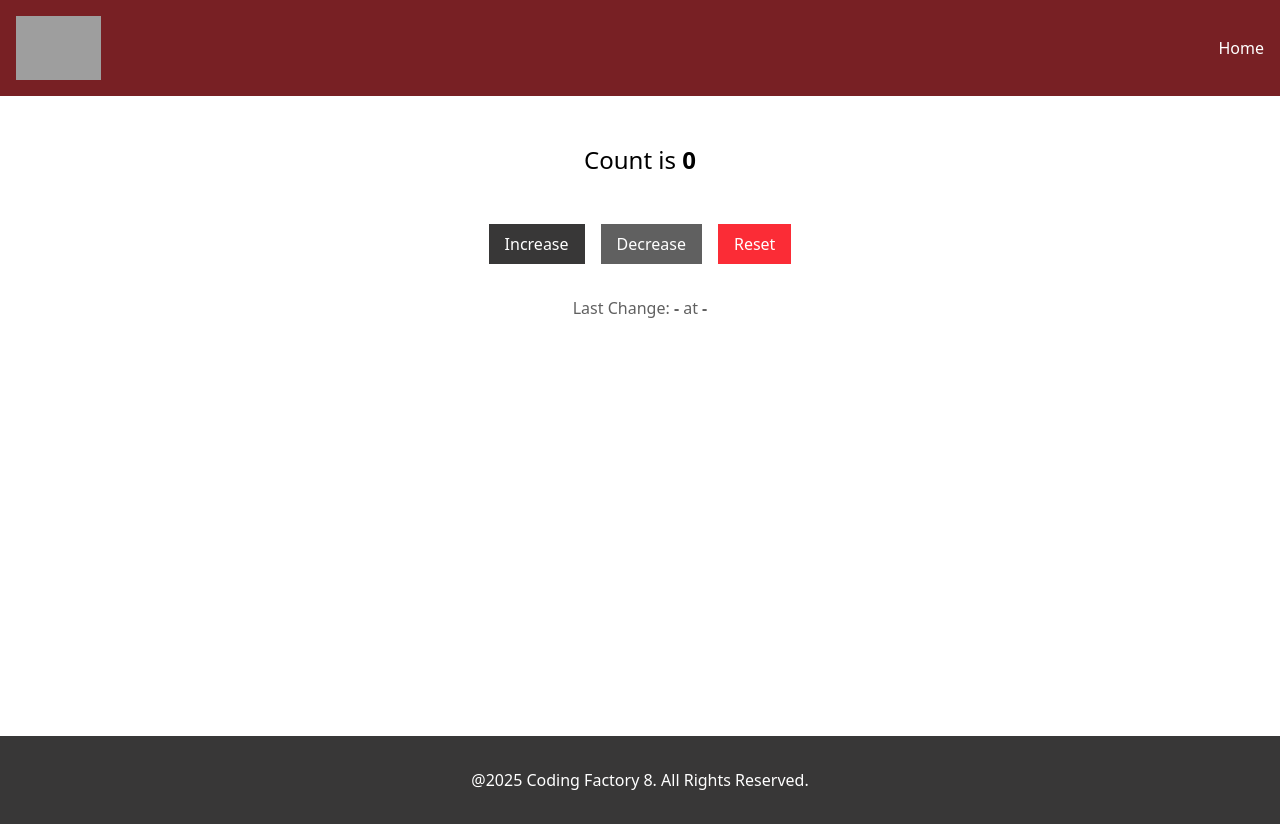
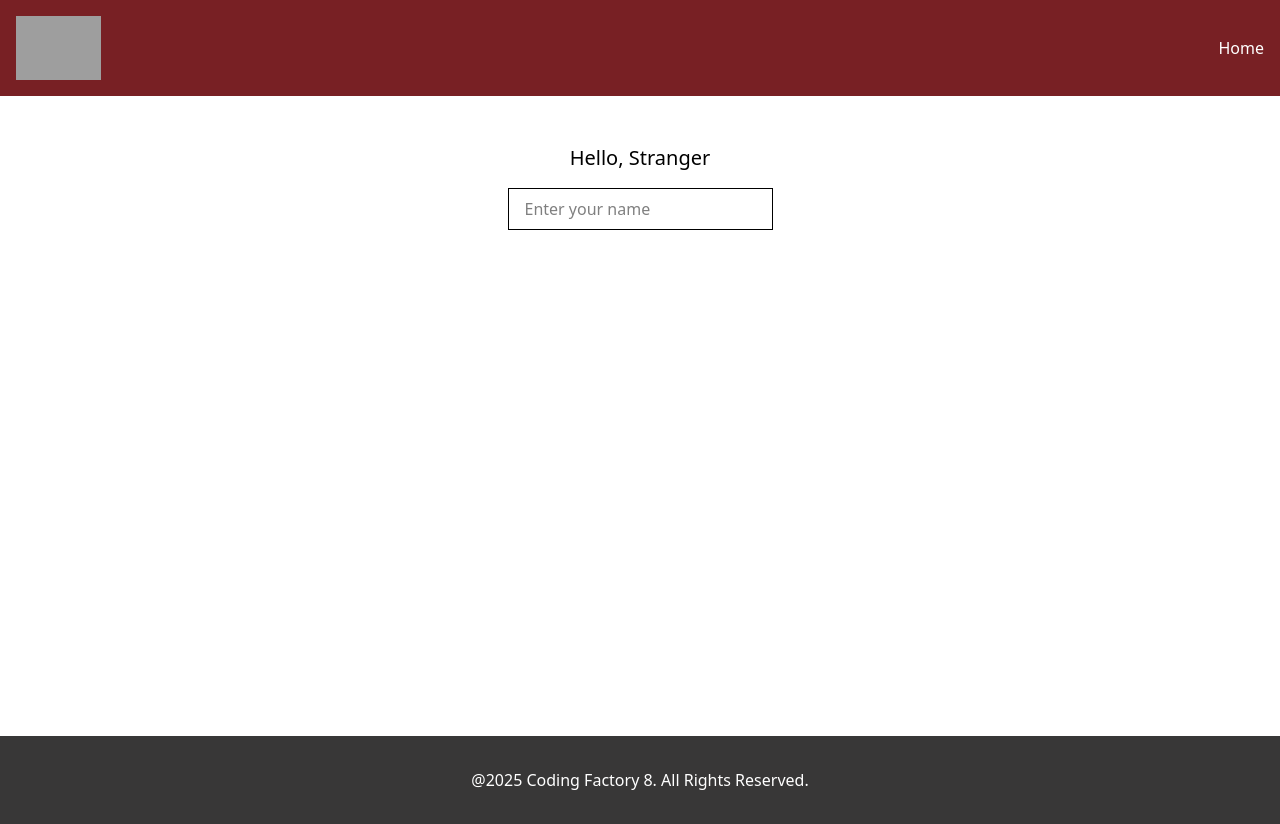
Before and after one commit to vastriantafyllou/cf8-react-intro, a React (Vite) app: page / in a window 1280 px wide. Built offline with nearby package versions, Linux system fonts and the light colour scheme; grey boxes are pictures that could not be loaded.

Commit message:
feat: add NameChangerWithEffect component

```diff
--- a/src/App.tsx
+++ b/src/App.tsx
@@ -44,9 +44,20 @@
 // import CounterWithMoreStates from "./components/CounterWithMoreStates.tsx";
 
 import Layout from "./components/Layout.tsx";
-import CounterWithCustomHook from "./components/CounterWithCustomHook.tsx";
+// import CounterWithCustomHook from "./components/CounterWithCustomHook.tsx";
+import NameChangerWithEffect from "./components/NameChangerWithEffect.tsx";
+// import {useEffect} from "react";
 
 function App() {
+//
+//   useEffect(setup, []);
+//
+//   useEffect(() => {
+//     // setup function
+//     return () => {
+//     //  cleanup
+//     }
+//   }, []);
 
     return (
     <>
@@ -78,7 +89,8 @@
         {/*<CounterWithMoreStates/>*/}
         {/*<CounterAdvanced/>*/}
         {/*</Card>*/}
-        <CounterWithCustomHook/>
+        {/*<CounterWithCustomHook/>*/}
+        <NameChangerWithEffect/>
       </Layout>
     </>
   )
--- /dev/null
+++ b/src/components/NameChangerWithEffect.tsx
@@ -0,0 +1,31 @@
+import {useEffect, useState} from "react";
+
+const NameChangerWithEffect = () => {
+const [name, setName] = useState("");
+
+useEffect(() => {
+  document.title = name ? `Hello, ${name}!` : "Hello Stranger!";
+  console.log(document.title);
+}, [name]);
+
+const handleChange = (e: React.ChangeEvent<HTMLInputElement>) => {
+  setName(e.target.value);
+}
+
+  return (
+    <>
+      <h1 className="text-center text-xl mt-12">Hello, {name || "Stranger"}</h1>
+        <div className="text-center mt-4">
+          <input
+            type="text"
+             value={name}
+            onChange={handleChange}
+            placeholder="Enter your name"
+            className="border px-4 py-2"
+          />
+        </div>
+    </>
+  )
+}
+
+export default NameChangerWithEffect;
```
